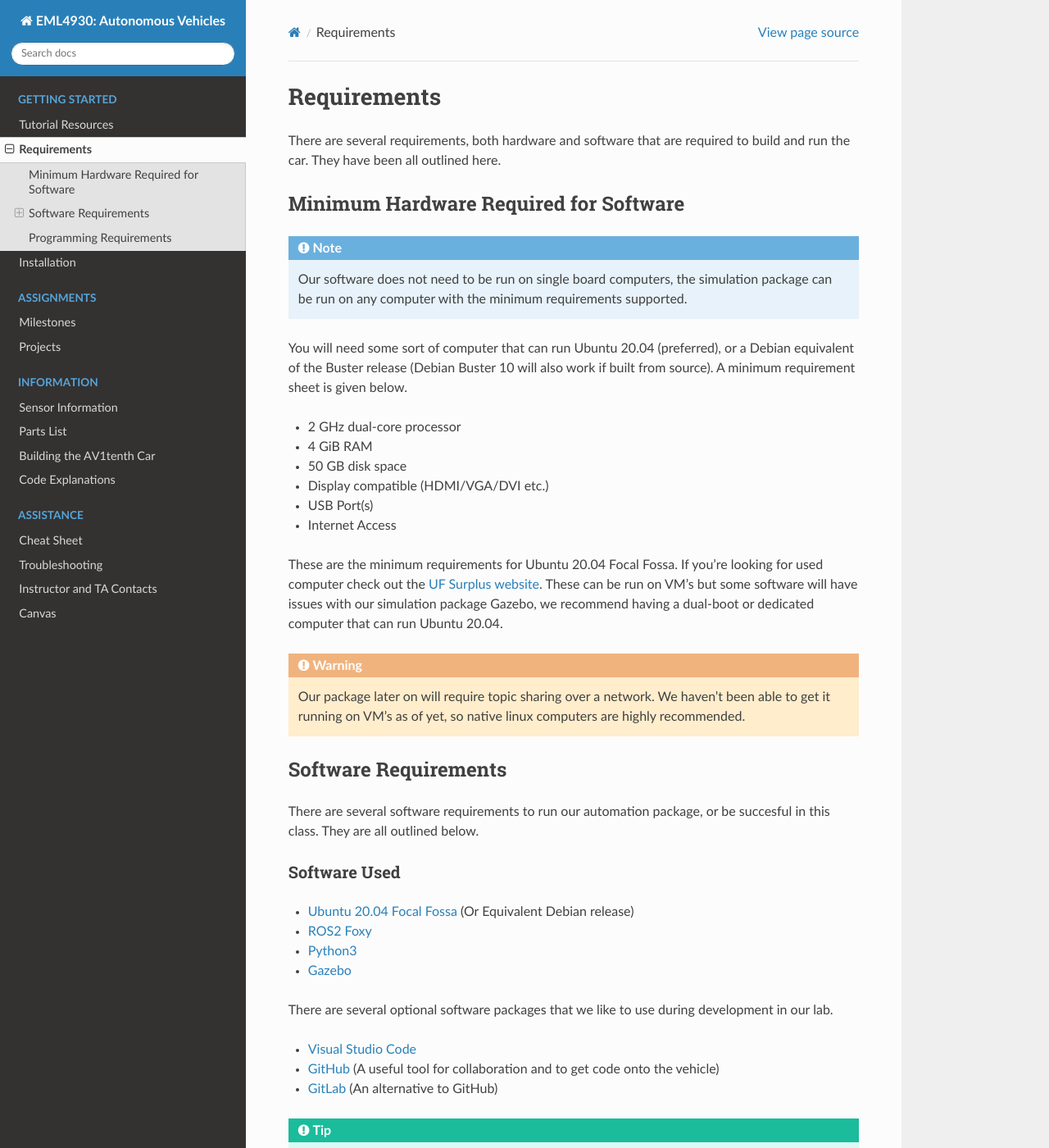
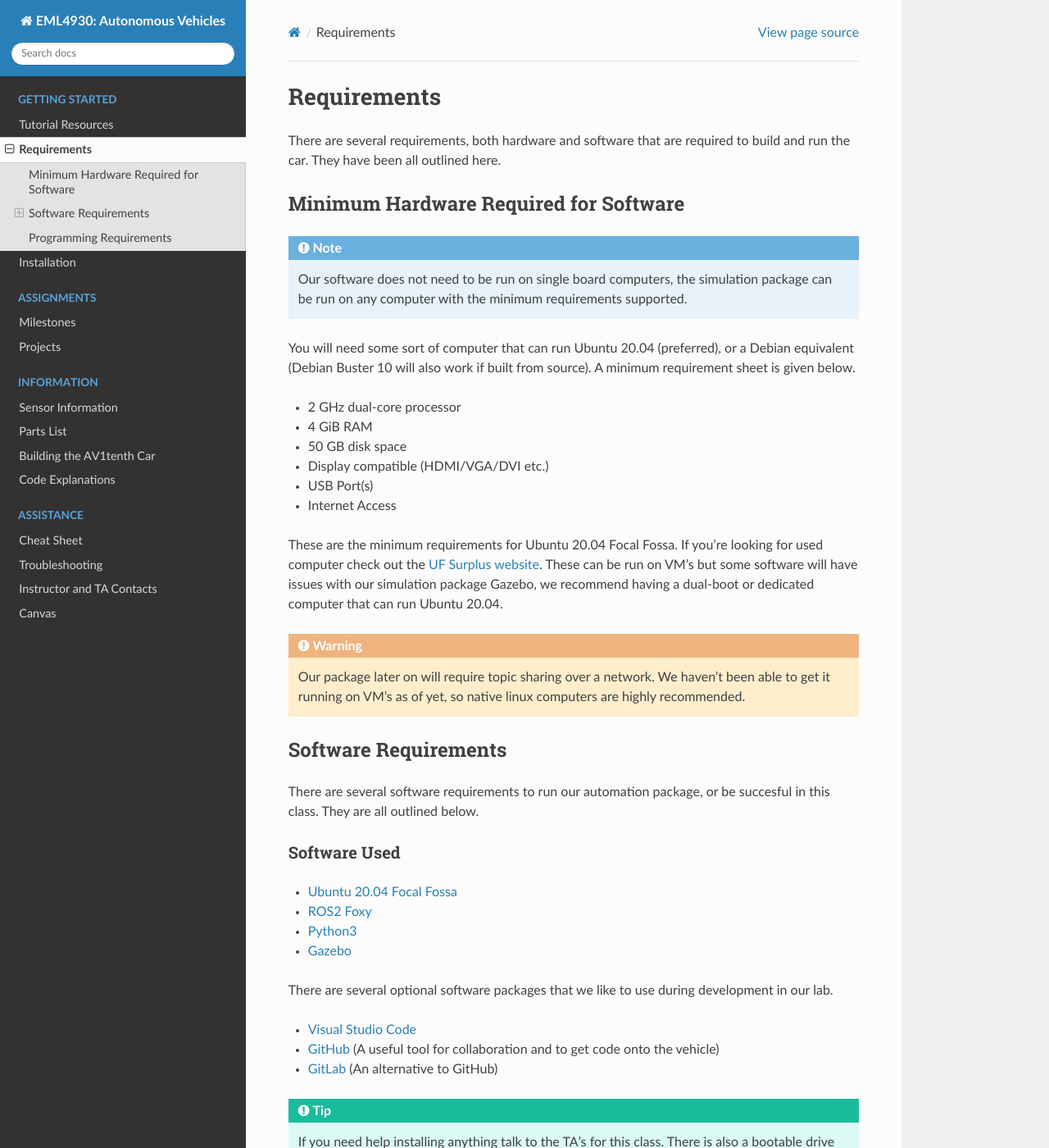
Before and after one commit to av-mae-uf/av1tenth-docs, a Sphinx documentation site: the page built from docs/gettingstarted/reqs.rst, in a window 1280 px wide and 1400 px high. Shown: the whole window at 82% size. Built offline with Sphinx 7.4.7 and the Read the Docs theme 2.0.0, drawn with Linux system fonts in a browser that asks for light colours.

Commit message:
Removing Debain Info

```diff
--- a/docs/gettingstarted/reqs.rst
+++ b/docs/gettingstarted/reqs.rst
@@ -8,7 +8,7 @@ Minimum Hardware Required for Software
 
 .. note::  Our software does not need to be run on single board computers, the simulation package can be run on any computer with the minimum requirements supported.
 
-You will need some sort of computer that can run Ubuntu 20.04 (preferred), or a Debian equivalent of the Buster release (Debian Buster 10 will also work if built from source). A minimum requirement sheet is given below.
+You will need some sort of computer that can run Ubuntu 20.04 (preferred), or a Debian equivalent (Debian Buster 10 will also work if built from source). A minimum requirement sheet is given below.
 
 * 2 GHz dual-core processor
 * 4 GiB RAM
@@ -29,7 +29,7 @@ There are several software requirements to run our automation package, or be suc
 Software Used
 ^^^^^^^^^^^^^
 
-* `Ubuntu 20.04 Focal Fossa <https://releases.ubuntu.com/20.04/>`_ (Or Equivalent Debian release)
+* `Ubuntu 20.04 Focal Fossa <https://releases.ubuntu.com/20.04/>`_
 * `ROS2 Foxy <https://docs.ros.org/en/foxy/index.html>`_
 * `Python3 <https://www.python.org/downloads/>`_
 * `Gazebo <https://gazebosim.org/home>`_
```
